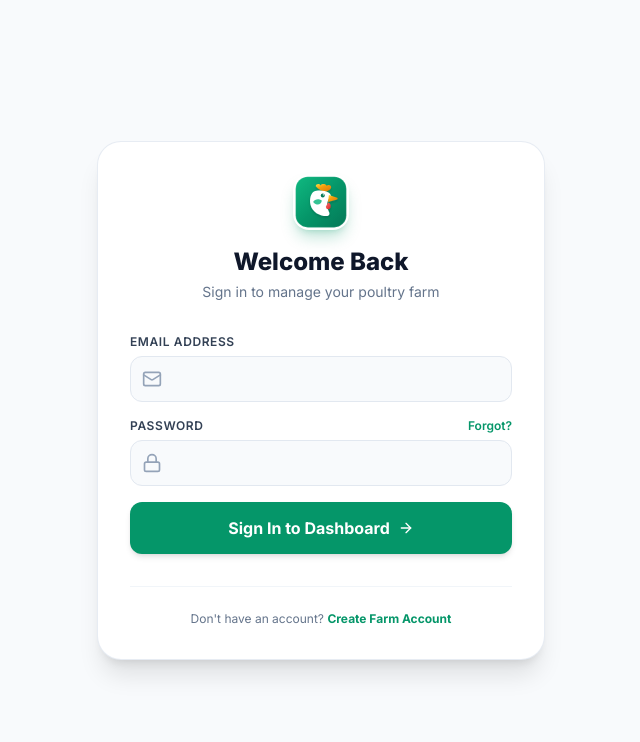
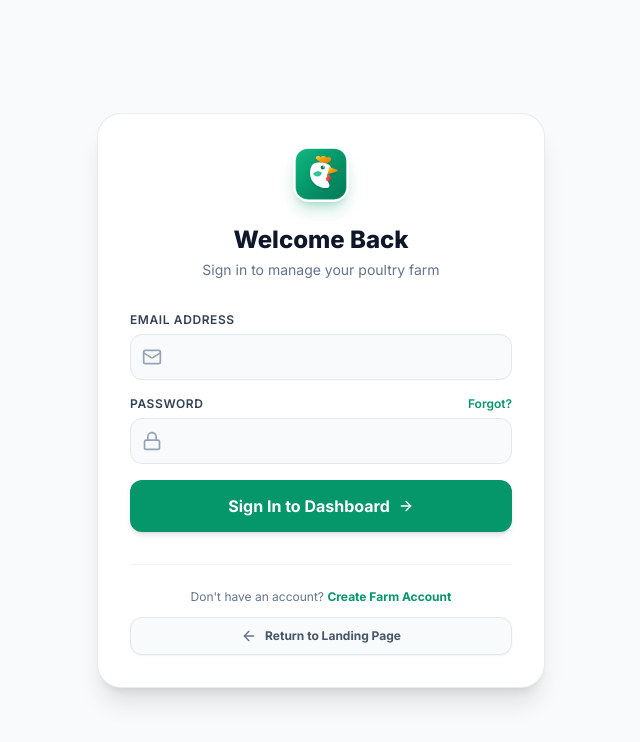
Before and after one commit to adebaraahmad16/Poultry-Pro, a React (Vite) app: page /login in a window 1280 px wide. Shown: the top 742 px of the page, without its empty margins (319-959 px from the left). Built offline with nearby package versions, Linux system fonts and the light colour scheme; no server answers; the HTML template or start-up script is replaced by a standard one.

Commit message:
git add .

```diff
--- a/src/pages/auth/Login.jsx
+++ b/src/pages/auth/Login.jsx
@@ -1,6 +1,6 @@
 import React, { useState } from 'react';
 import { Link, useNavigate } from 'react-router-dom';
-import { Bird, Mail, Lock, ArrowRight } from 'lucide-react';
+import { Bird, Mail, Lock, ArrowRight, ArrowLeft } from 'lucide-react';
 import { useAuth } from '../../context/AuthContext';
 
 export default function Login() {
@@ -19,11 +19,13 @@ export default function Login() {
     <div className="min-h-screen bg-slate-50 flex items-center justify-center p-4">
       <div className="bg-white rounded-3xl border border-slate-200/80 shadow-xl max-w-md w-full p-8">
         <div className="text-center">
-          <img
-            src="/favicon.svg"
-            alt="PoultryPro Logo"
-            className="w-14 h-14 rounded-2xl mx-auto mb-4 shadow-lg shadow-emerald-600/25 object-contain"
-          />
+          <Link to="/" title="Go to Landing Page" className="inline-block hover:scale-105 transition-transform">
+            <img
+              src="/favicon.svg"
+              alt="PoultryPro Logo"
+              className="w-14 h-14 rounded-2xl mx-auto mb-4 shadow-lg shadow-emerald-600/25 object-contain"
+            />
+          </Link>
           <h2 className="text-2xl font-extrabold text-slate-900">Welcome Back</h2>
           <p className="mt-1 text-sm text-slate-500">Sign in to manage your poultry farm</p>
         </div>
@@ -62,20 +64,30 @@ export default function Login() {
 
           <button
             type="submit"
-            className="w-full py-3.5 bg-emerald-600 hover:bg-emerald-700 text-white font-bold rounded-xl shadow-md transition-all flex items-center justify-center gap-2 mt-6"
+            className="w-full py-3.5 bg-emerald-600 hover:bg-emerald-700 text-white font-bold rounded-xl shadow-md transition-all flex items-center justify-center gap-2 mt-6 cursor-pointer"
           >
             Sign In to Dashboard
             <ArrowRight className="w-4 h-4" />
           </button>
         </form>
 
-        <div className="mt-8 pt-6 border-t border-slate-100 text-center">
+        <div className="mt-8 pt-6 border-t border-slate-100 text-center space-y-3">
           <p className="text-xs text-slate-500">
             Don't have an account?{' '}
             <Link to="/register" className="font-bold text-emerald-600 hover:underline">
               Create Farm Account
             </Link>
           </p>
+          <div>
+            <Link
+              to="/"
+              id="back-to-landing-bottom-btn"
+              className="inline-flex items-center justify-center gap-2 w-full py-2.5 px-4 bg-slate-50 hover:bg-emerald-50/70 text-slate-600 hover:text-emerald-700 text-xs font-bold rounded-xl border border-slate-200 hover:border-emerald-200 shadow-sm transition-all group"
+            >
+              <ArrowLeft className="w-4 h-4 transition-transform group-hover:-translate-x-1 text-slate-500 group-hover:text-emerald-600" />
+              <span>Return to Landing Page</span>
+            </Link>
+          </div>
         </div>
       </div>
     </div>
--- a/src/pages/auth/Register.jsx
+++ b/src/pages/auth/Register.jsx
@@ -1,6 +1,6 @@
 import React, { useState } from 'react';
 import { Link, useNavigate } from 'react-router-dom';
-import { Bird, Mail, Lock, User, Phone, Home, ArrowRight } from 'lucide-react';
+import { Bird, Mail, Lock, User, Phone, Home, ArrowRight, ArrowLeft } from 'lucide-react';
 import { useAuth } from '../../context/AuthContext';
 import PoultryTypeSelect from '../../components/common/PoultryTypeSelect';
 
@@ -35,9 +35,11 @@ export default function Register() {
     <div className="min-h-screen bg-slate-50 flex items-center justify-center p-4 py-12">
       <div className="bg-white rounded-3xl border border-slate-200/80 shadow-xl max-w-lg w-full p-8">
         <div className="text-center">
-          <div className="w-12 h-12 rounded-2xl bg-emerald-600 text-white flex items-center justify-center mx-auto mb-4 shadow-md">
-            <Bird className="w-7 h-7 stroke-[2.5]" />
-          </div>
+          <Link to="/" title="Go to Landing Page" className="inline-block hover:scale-105 transition-transform">
+            <div className="w-12 h-12 rounded-2xl bg-emerald-600 text-white flex items-center justify-center mx-auto mb-4 shadow-md shadow-emerald-600/25">
+              <Bird className="w-7 h-7 stroke-[2.5]" />
+            </div>
+          </Link>
           <h2 className="text-2xl font-extrabold text-slate-900">Create PoultryPro Account</h2>
           <p className="mt-1 text-sm text-slate-500">Start digitizing your poultry farm operations today</p>
         </div>
@@ -148,13 +150,23 @@ export default function Register() {
           </button>
         </form>
 
-        <div className="mt-8 pt-6 border-t border-slate-100 text-center">
+        <div className="mt-8 pt-6 border-t border-slate-100 text-center space-y-3">
           <p className="text-xs text-slate-500">
             Already have an account?{' '}
             <Link to="/login" className="font-bold text-emerald-600 hover:underline">
               Log In
             </Link>
           </p>
+          <div>
+            <Link
+              to="/"
+              id="back-to-landing-bottom-btn"
+              className="inline-flex items-center justify-center gap-2 w-full py-2.5 px-4 bg-slate-50 hover:bg-emerald-50/70 text-slate-600 hover:text-emerald-700 text-xs font-bold rounded-xl border border-slate-200 hover:border-emerald-200 shadow-sm transition-all group"
+            >
+              <ArrowLeft className="w-4 h-4 transition-transform group-hover:-translate-x-1 text-slate-500 group-hover:text-emerald-600" />
+              <span>Return to Landing Page</span>
+            </Link>
+          </div>
         </div>
       </div>
     </div>
```
